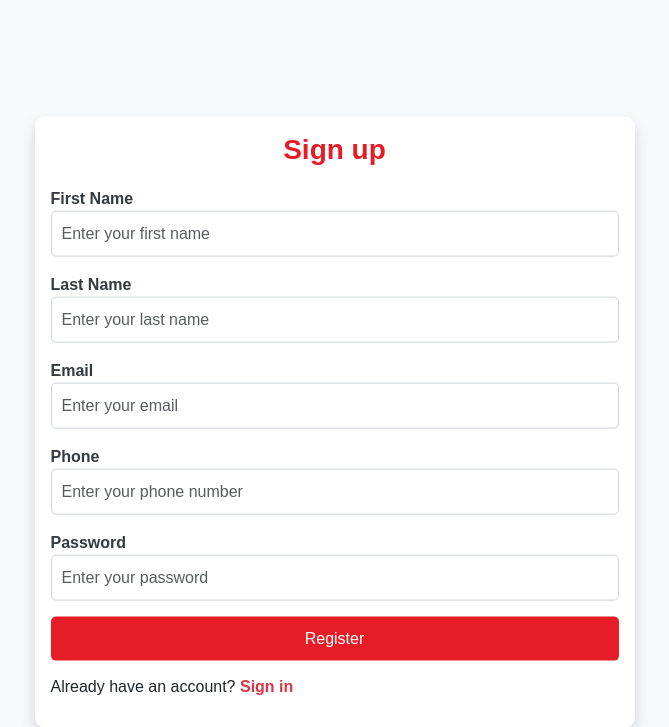
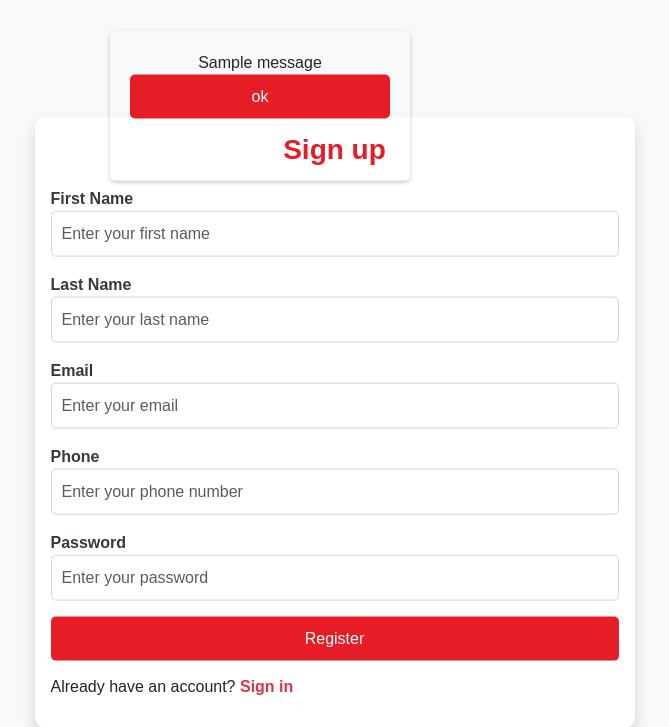
Before and after one commit to EmpowerLight/Emergency-Response-System-Using-Dijkstra-s-Algorithm-In-The-Context-Of-The-Kathmandu-Valley, a Flask app: page /register in a window 1280 px wide. Shown: the part 82-809 px from the top of the page, without its empty margins (380-1049 px from the left). Run offline with Flask 3, Linux system fonts and the light colour scheme; tables that the repository leaves empty hold one stand-in row (values such as "Sample post"); one stand-in notice (Sample message) is shown.

Commit message:
add error message div

```diff
--- a/static/css/register.css
+++ b/static/css/register.css
@@ -1,5 +1,18 @@
 body {
     background-color: #f8f9fa;
+}
+
+#myDiv {
+    width: 300px;
+    height: 150px;
+    padding: 20px;
+    border-radius: 5px;
+    box-shadow: 0 2px 5px rgba(0,0,0,0.2);
+    text-align: center;
+    position: absolute;
+    left: 50%;
+    top: 15%;
+    transform: translate(-50%, -5%);
 }
 
 .container {
--- a/templates/register.html
+++ b/templates/register.html
@@ -51,6 +51,32 @@
     </div>
 </div>
 
+{% with messages = get_flashed_messages() %}
+        {% if messages %}
+            <div id="myDiv">
+                {% for message in messages %}
+                {{ message }}
+                {% endfor %}
+                <button class="btn btn-danger" onclick="toggleDiv()">ok</button>
+            </div>
+        {% endif %}
+    {% endwith %}
+
+    <script>
+       function toggleDiv() {
+            var div = document.getElementById("myDiv");
+            if (div.style.display === "none") {
+                div.style.display = "block";
+            } else {
+                div.classList.add("slide-out");
+                setTimeout(() => {
+                    div.style.display = "none";
+                    div.classList.remove("slide-out");
+                }, 300);
+            }
+        }
+    </script>
+
 <script src="{{url_for('static', filename='js/register.js')}}"></script>
 
 {% include 'footer.html' %}
```
Also changed, not shown: static/css/login.css (+13 -0 lines), templates/login.html (+24 -0 lines).
